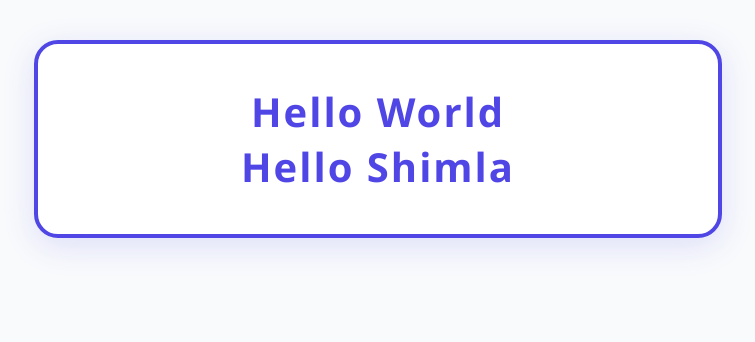
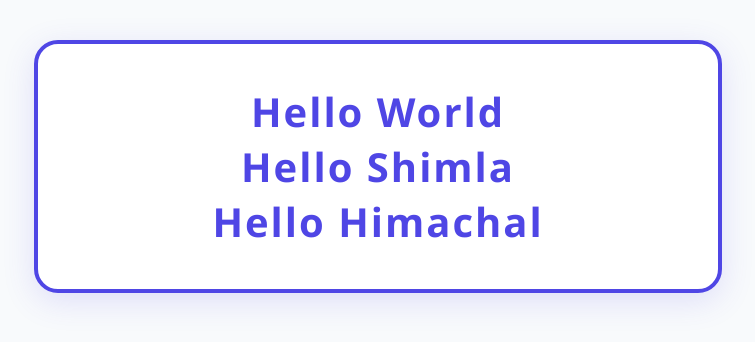
Before and after one commit to NkhilTamrakar/day2vac, a plain HTML site: page index.html in a window 1280 px wide. Shown: the whole page, without its empty margins (262-1017 px from the left). Drawn offline with Linux system fonts and the light colour scheme.

Commit message:
adding himachal

```diff
--- a/index.html
+++ b/index.html
@@ -32,6 +32,7 @@
     <div class="outline-container">
         <h1>Hello World</h1>
         <h1>Hello Shimla</h1>
+        <h1>Hello Himachal</h1>
     </div>
 </body>
 </html>
```
